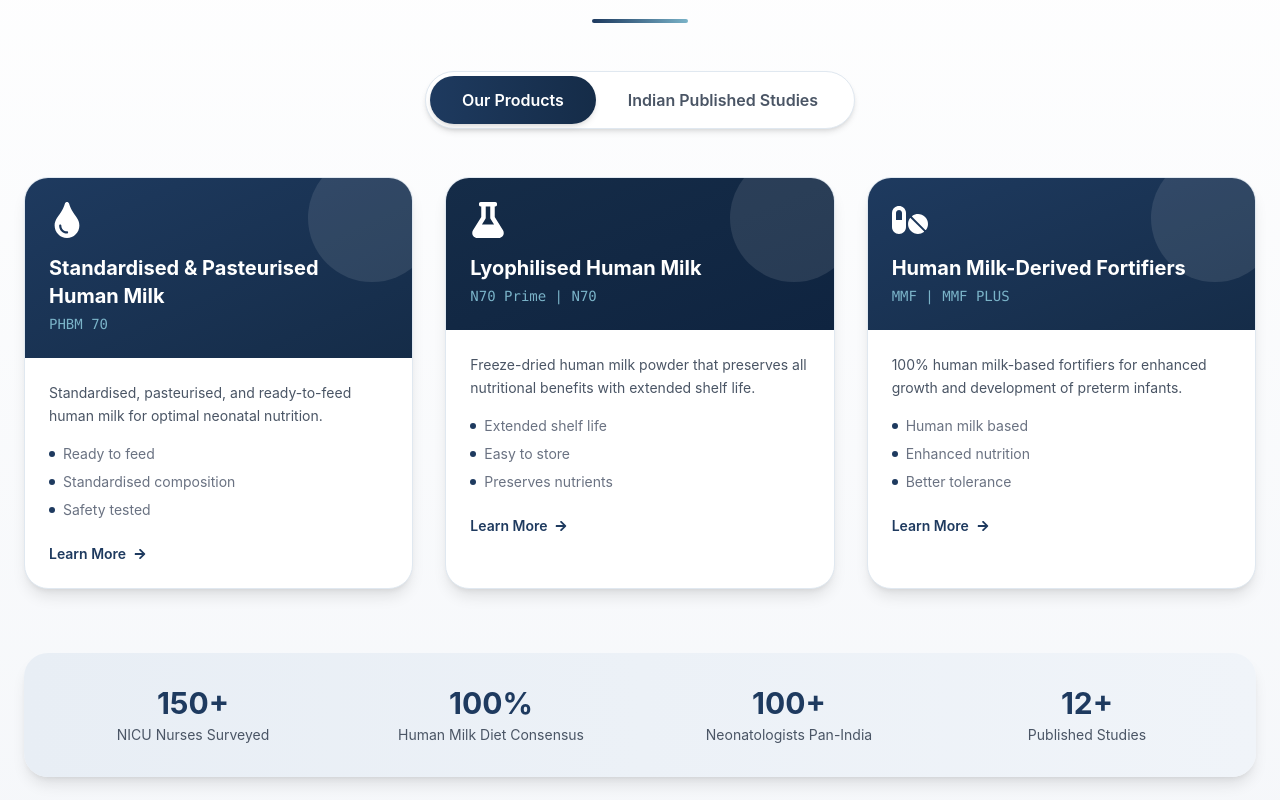
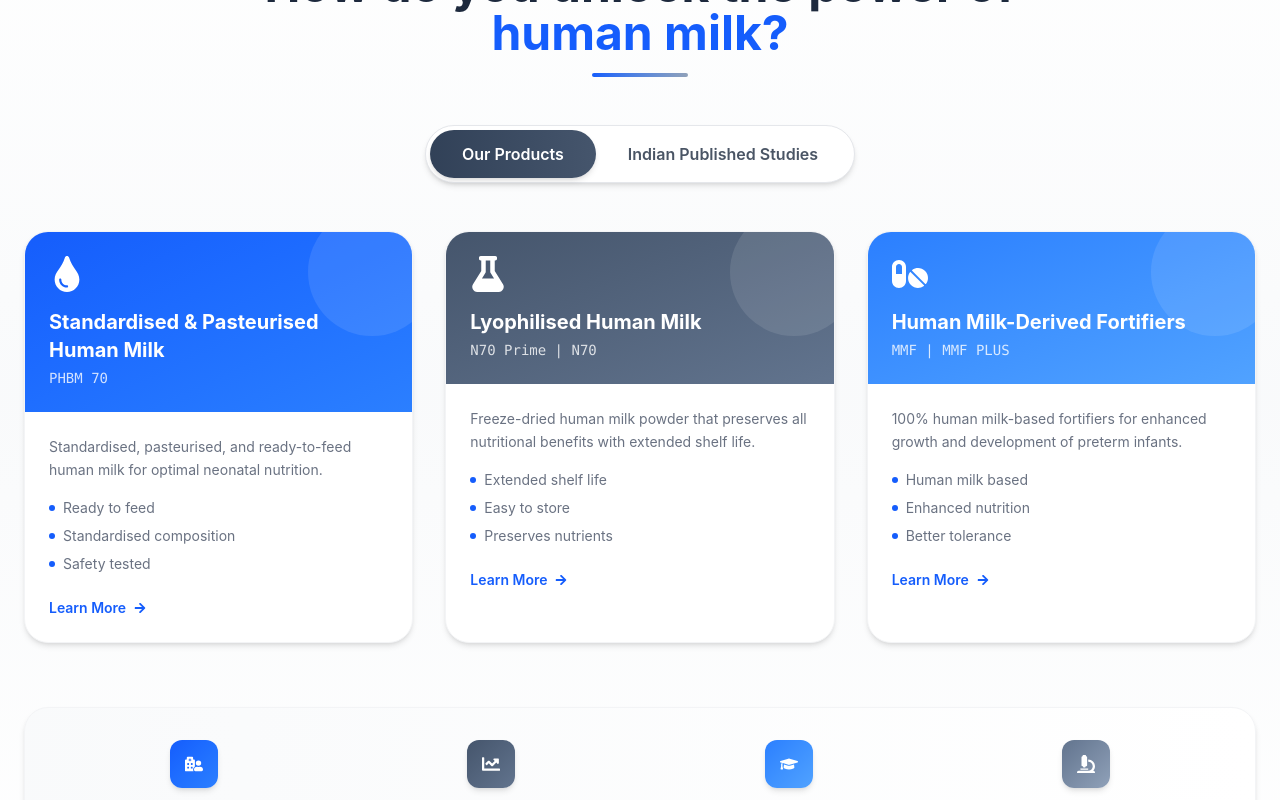
Before and after one commit to rajat804/pharmacy-frontend, a React app: page / in a window 1280 px wide. Shown: the part 3600-4400 px from the top of the page. Built offline with nearby package versions, Linux system fonts and the light colour scheme; the HTML template or start-up script is replaced by a standard one.

Commit message:
product publication

```diff
--- a/src/components/home/ProductsPublications.jsx
+++ b/src/components/home/ProductsPublications.jsx
@@ -12,7 +12,9 @@ import {
   FaChevronRight,
   FaClipboardList,
   FaStar,
-  FaGraduationCap
+  FaGraduationCap,
+  FaMicroscope,
+  FaRegLightbulb
 } from 'react-icons/fa';
 
 const ProductsPublications = () => {
@@ -25,7 +27,7 @@ const ProductsPublications = () => {
       description: "Standardised, pasteurised, and ready-to-feed human milk for optimal neonatal nutrition.",
       icon: <FaTint className="text-4xl" />,
       features: ["Ready to feed", "Standardised composition", "Safety tested"],
-      color: "from-[#1e3a5f] to-[#152c48]"
+      color: "from-blue-600 to-blue-500"
     },
     {
       title: "Lyophilised Human Milk",
@@ -33,7 +35,7 @@ const ProductsPublications = () => {
       description: "Freeze-dried human milk powder that preserves all nutritional benefits with extended shelf life.",
       icon: <FaFlask className="text-4xl" />,
       features: ["Extended shelf life", "Easy to store", "Preserves nutrients"],
-      color: "from-[#152c48] to-[#0f2440]"
+      color: "from-slate-600 to-slate-500"
     },
     {
       title: "Human Milk-Derived Fortifiers",
@@ -41,7 +43,7 @@ const ProductsPublications = () => {
       description: "100% human milk-based fortifiers for enhanced growth and development of preterm infants.",
       icon: <FaPills className="text-4xl" />,
       features: ["Human milk based", "Enhanced nutrition", "Better tolerance"],
-      color: "from-[#1e3a5f] to-[#152c48]"
+      color: "from-blue-500 to-blue-400"
     }
   ];
 
@@ -52,7 +54,8 @@ const ProductsPublications = () => {
       journal: "J. Pediatr. Neonatal Individ. Med. 2022;11(1)",
       description: "Higher weight gain and significantly lower feed intolerance vs. bovine-based HMF",
       icon: <FaChartLine />,
-      impact: "Reduced Hospital Stay"
+      impact: "Reduced Hospital Stay",
+      color: "from-blue-600 to-blue-500"
     },
     {
       title: "Adequate growth with no incidence of clinically significant adverse events",
@@ -60,7 +63,8 @@ const ProductsPublications = () => {
       journal: "Indian J Child Health. 2020;7(1):33-35",
       description: "Demonstrated safe and effective growth outcomes in preterm infants",
       icon: <FaBaby />,
-      impact: "Safe Growth"
+      impact: "Safe Growth",
+      color: "from-slate-600 to-slate-500"
     },
     {
       title: "100% Human Milk Diet Benefits in Preterm Infants",
@@ -68,7 +72,8 @@ const ProductsPublications = () => {
       journal: "J. Trop. Pediatr. 2023;69(1)",
       description: "Comprehensive study on the advantages of exclusive human milk diet",
       icon: <FaHospitalUser />,
-      impact: "Clinical Evidence"
+      impact: "Clinical Evidence",
+      color: "from-blue-500 to-blue-400"
     },
     {
       title: "Early fortification with human milk-derived fortifier led to quicker NICU discharge",
@@ -76,7 +81,8 @@ const ProductsPublications = () => {
       journal: "Perinatol. 2020;21: 57-63",
       description: "Early intervention with HMBF reduces hospitalization duration",
       icon: <FaClipboardList />,
-      impact: "Early Discharge"
+      impact: "Early Discharge",
+      color: "from-slate-500 to-slate-400"
     },
     {
       title: "Premature infants intolerant to bovine milk-based HMF were rescued with human milk-derived fortifiers",
@@ -84,7 +90,8 @@ const ProductsPublications = () => {
       journal: "Indian J Pediatr. 2022;89(11):1131-1133",
       description: "Rescue therapy success in CMPA and intolerance cases",
       icon: <FaBookOpen />,
-      impact: "Rescue Therapy"
+      impact: "Rescue Therapy",
+      color: "from-blue-600 to-blue-500"
     },
     {
       title: "Consensus of 100 neonatologists pan-India on Exclusive Human Milk Diet (EHMD)",
@@ -92,12 +99,13 @@ const ProductsPublications = () => {
       journal: "J. Contemp. Pediatr. 2021;8:445-50",
       description: "National consensus on EHMD as optimal choice for preterm infants",
       icon: <FaGraduationCap />,
-      impact: "Medical Consensus"
+      impact: "Medical Consensus",
+      color: "from-slate-600 to-slate-500"
     }
   ];
 
   return (
-    <section className="py-20 bg-gradient-to-b from-white to-[#f5f7fa]">
+    <section className="py-20 bg-gradient-to-b from-white via-gray-50 to-white">
       <div className="max-w-7xl mx-auto px-6">
 
         {/* Section Header */}
@@ -108,22 +116,26 @@ const ProductsPublications = () => {
           viewport={{ once: true }}
           className="text-center mb-12"
         >
-          <h2 className="text-4xl md:text-5xl font-bold text-[#0a1628] mb-4">
+          <div className="inline-flex items-center gap-3 bg-white px-6 py-2 rounded-full mb-4 shadow-sm border border-gray-200">
+            <FaRegLightbulb className="text-blue-600 text-lg" />
+            <span className="text-slate-700 font-semibold text-sm uppercase tracking-wider">Innovation</span>
+          </div>
+          <h2 className="text-4xl md:text-5xl font-bold text-slate-800 mb-4">
             How do you unlock the power of <br />
-            <span className="text-[#1e3a5f]">human milk?</span>
+            <span className="text-blue-600">human milk?</span>
           </h2>
-          <div className="w-24 h-1 bg-gradient-to-r from-[#1e3a5f] to-[#7ab3c8] mx-auto rounded-full"></div>
+          <div className="w-24 h-1 bg-gradient-to-r from-blue-600 to-slate-400 mx-auto rounded-full"></div>
         </motion.div>
 
         {/* Tabs */}
         <div className="flex justify-center mb-12">
-          <div className="bg-white rounded-full p-1 shadow-md border border-[#e0e8f0] inline-flex">
+          <div className="bg-white rounded-full p-1 shadow-md border border-gray-200 inline-flex">
             <button
               onClick={() => setActiveTab('products')}
               className={`px-8 py-3 rounded-full font-semibold transition-all duration-300 ${
                 activeTab === 'products'
-                  ? 'bg-gradient-to-r from-[#1e3a5f] to-[#152c48] text-white shadow-md'
-                  : 'text-gray-600 hover:text-[#1e3a5f]'
+                  ? 'bg-gradient-to-r from-slate-700 to-slate-600 text-white shadow-md'
+                  : 'text-gray-600 hover:text-blue-600'
               }`}
             >
               Our Products
@@ -132,8 +144,8 @@ const ProductsPublications = () => {
               onClick={() => setActiveTab('publications')}
               className={`px-8 py-3 rounded-full font-semibold transition-all duration-300 ${
                 activeTab === 'publications'
-                  ? 'bg-gradient-to-r from-[#1e3a5f] to-[#152c48] text-white shadow-md'
-                  : 'text-gray-600 hover:text-[#1e3a5f]'
+                  ? 'bg-gradient-to-r from-slate-700 to-slate-600 text-white shadow-md'
+                  : 'text-gray-600 hover:text-blue-600'
               }`}
             >
               Indian Published Studies
@@ -158,7 +170,7 @@ const ProductsPublications = () => {
                   initial={{ opacity: 0, scale: 0.9 }}
                   animate={{ opacity: 1, scale: 1 }}
                   transition={{ duration: 0.5, delay: index * 0.1 }}
-                  className="bg-white rounded-3xl overflow-hidden shadow-lg hover:shadow-2xl transition-all duration-500 group border border-[#e0e8f0] hover:-translate-y-3 hover:border-[#1e3a5f]/20"
+                  className="bg-white rounded-3xl overflow-hidden shadow-md hover:shadow-2xl transition-all duration-500 group border border-gray-100 hover:-translate-y-3"
                 >
                   {/* Icon Header */}
                   <div className={`bg-gradient-to-br ${product.color} p-6 text-white relative overflow-hidden`}>
@@ -167,27 +179,27 @@ const ProductsPublications = () => {
                       <div className="mb-4 transform group-hover:scale-110 group-hover:rotate-3 transition-all duration-300">
                         {product.icon}
                       </div>
-                      <h3 className="text-xl font-bold mb-1 group-hover:text-[#7ab3c8] transition-colors">
+                      <h3 className="text-xl font-bold mb-1 group-hover:text-blue-200 transition-colors">
                         {product.title}
                       </h3>
-                      <p className="text-[#7ab3c8] text-sm font-mono">{product.code}</p>
+                      <p className="text-white/80 text-sm font-mono">{product.code}</p>
                     </div>
                   </div>
 
                   {/* Content */}
                   <div className="p-6">
-                    <p className="text-gray-600 text-sm leading-relaxed mb-4 group-hover:text-gray-700 transition-colors">
+                    <p className="text-gray-500 text-sm leading-relaxed mb-4 group-hover:text-gray-600 transition-colors">
                       {product.description}
                     </p>
                     <div className="space-y-2">
                       {product.features.map((feature, i) => (
                         <div key={i} className="flex items-center gap-2 text-sm text-gray-500 group-hover:text-gray-600 transition-colors">
-                          <div className="w-1.5 h-1.5 bg-[#1e3a5f] rounded-full group-hover:scale-125 transition-all"></div>
+                          <div className="w-1.5 h-1.5 bg-blue-600 rounded-full group-hover:scale-125 transition-all"></div>
                           <span>{feature}</span>
                         </div>
                       ))}
                     </div>
-                    <button className="mt-6 text-[#1e3a5f] font-semibold text-sm flex items-center gap-2 group-hover:gap-3 group-hover:text-[#7ab3c8] transition-all">
+                    <button className="mt-6 text-blue-600 font-semibold text-sm flex items-center gap-2 group-hover:gap-3 group-hover:text-blue-700 transition-all">
                       Learn More <FaArrowRight className="text-xs group-hover:translate-x-1 transition-transform" />
                     </button>
                   </div>
@@ -210,27 +222,27 @@ const ProductsPublications = () => {
                 initial={{ opacity: 0, scale: 0.95 }}
                 animate={{ opacity: 1, scale: 1 }}
                 transition={{ duration: 0.5 }}
-                className="bg-gradient-to-br from-[#0a1628] to-[#1e3a5f] rounded-3xl p-8 mb-10 text-white shadow-xl hover:shadow-2xl transition-all duration-300"
+                className="bg-gradient-to-br from-slate-800 to-slate-700 rounded-3xl p-8 mb-10 text-white shadow-xl hover:shadow-2xl transition-all duration-300"
               >
                 <div className="flex flex-col md:flex-row items-center justify-between gap-6">
                   <div className="flex-1">
                     <div className="flex items-center gap-2 mb-3">
-                      <span className="bg-white/20 px-3 py-1 rounded-full text-xs font-semibold backdrop-blur-sm">Featured Study</span>
-                      <span className="bg-white/20 px-3 py-1 rounded-full text-xs font-semibold backdrop-blur-sm">Peer Reviewed</span>
+                      <span className="bg-white/20 backdrop-blur-sm px-3 py-1 rounded-full text-xs font-semibold">Featured Study</span>
+                      <span className="bg-white/20 backdrop-blur-sm px-3 py-1 rounded-full text-xs font-semibold">Peer Reviewed</span>
                     </div>
-                    <h3 className="text-2xl font-bold mb-3 group-hover:text-[#7ab3c8] transition-colors">
+                    <h3 className="text-2xl font-bold mb-3 group-hover:text-blue-300 transition-colors">
                       3-day lower NICU stay vs. bovine milk-based HMF
                     </h3>
-                    <p className="text-[#7ab3c8] mb-2">
+                    <p className="text-blue-300 mb-2">
                       Higher weight gain and significantly lower feed intolerance vs. bovine-based HMF
                     </p>
                     <p className="text-sm text-white/70">Kotha R, et al. J. Pediatr. Neonatal Individ. Med. 2022;11(1)</p>
                   </div>
                   <div className="text-center">
-                    <div className="text-4xl font-bold mb-1 bg-white/10 px-6 py-3 rounded-2xl backdrop-blur-sm">
+                    <div className="text-4xl font-bold mb-1 bg-white/10 backdrop-blur-sm px-6 py-3 rounded-2xl">
                       -3 Days
                     </div>
-                    <p className="text-sm text-[#7ab3c8]">Average NICU Stay Reduction</p>
+                    <p className="text-sm text-blue-300">Average NICU Stay Reduction</p>
                   </div>
                 </div>
               </motion.div>
@@ -243,22 +255,22 @@ const ProductsPublications = () => {
                     initial={{ opacity: 0, y: 20 }}
                     animate={{ opacity: 1, y: 0 }}
                     transition={{ duration: 0.5, delay: index * 0.1 }}
-                    className="bg-white rounded-2xl p-6 shadow-md hover:shadow-2xl transition-all duration-500 border border-[#e0e8f0] group hover:-translate-y-2 hover:border-[#1e3a5f]/20"
+                    className="bg-white rounded-2xl p-6 shadow-md hover:shadow-2xl transition-all duration-500 border border-gray-100 group hover:-translate-y-2"
                   >
                     <div className="flex items-start gap-4">
-                      <div className="w-12 h-12 bg-gradient-to-br from-[#e8eef5] to-[#dce5f0] rounded-xl flex items-center justify-center text-[#1e3a5f] text-xl group-hover:scale-110 group-hover:bg-[#1e3a5f] group-hover:text-white transition-all duration-300">
+                      <div className={`w-12 h-12 bg-gradient-to-br ${pub.color} rounded-xl flex items-center justify-center text-white text-xl group-hover:scale-110 transition-all duration-300 shadow-md`}>
                         {pub.icon}
                       </div>
                       <div className="flex-1">
                         <div className="flex items-center gap-2 mb-2 flex-wrap">
-                          <span className="text-xs bg-[#e8eef5] text-[#1e3a5f] px-2 py-1 rounded-full group-hover:bg-[#1e3a5f] group-hover:text-white transition-all duration-300">
+                          <span className="text-xs bg-blue-50 text-blue-600 px-2 py-1 rounded-full border border-blue-100 group-hover:bg-blue-600 group-hover:text-white transition-all duration-300">
                             {pub.impact}
                           </span>
                         </div>
-                        <h4 className="font-bold text-[#0a1628] mb-2 text-sm leading-tight group-hover:text-[#1e3a5f] transition-colors">
+                        <h4 className="font-bold text-slate-800 mb-2 text-sm leading-tight group-hover:text-blue-600 transition-colors">
                           {pub.title}
                         </h4>
-                        <p className="text-gray-600 text-xs mb-2 group-hover:text-gray-700 transition-colors">
+                        <p className="text-gray-500 text-xs mb-2 group-hover:text-gray-600 transition-colors">
                           {pub.description}
                         </p>
                         <p className="text-gray-400 text-xs font-mono group-hover:text-gray-500 transition-colors">
@@ -278,7 +290,7 @@ const ProductsPublications = () => {
                 <motion.button
                   whileHover={{ scale: 1.05, y: -2 }}
                   whileTap={{ scale: 0.98 }}
-                  className="inline-flex items-center gap-2 bg-gradient-to-r from-[#1e3a5f] to-[#152c48] hover:from-[#152c48] hover:to-[#0f2440] text-white px-8 py-3 rounded-full font-semibold shadow-lg hover:shadow-2xl transition-all duration-300"
+                  className="inline-flex items-center gap-2 bg-gradient-to-r from-slate-700 to-slate-600 hover:from-slate-600 hover:to-slate-500 text-white px-8 py-3 rounded-full font-semibold shadow-lg hover:shadow-2xl transition-all duration-300"
                 >
                   <FaBookOpen className="text-sm" />
                   View All Publications
@@ -295,24 +307,27 @@ const ProductsPublications = () => {
           whileInView={{ opacity: 1, y: 0 }}
           transition={{ duration: 0.6 }}
           viewport={{ once: true }}
-          className="mt-16 bg-gradient-to-r from-[#e8eef5] to-[#f0f4f9] rounded-3xl p-8 shadow-lg hover:shadow-2xl transition-all duration-300"
+          className="mt-16 bg-gradient-to-r from-gray-50 to-white rounded-3xl p-8 shadow-md hover:shadow-xl transition-all duration-300 border border-gray-100"
         >
           <div className="grid grid-cols-2 md:grid-cols-4 gap-6 text-center">
             {[
-              { value: "150+", label: "NICU Nurses Surveyed" },
-              { value: "100%", label: "Human Milk Diet Consensus" },
-              { value: "100+", label: "Neonatologists Pan-India" },
-              { value: "12+", label: "Published Studies" }
+              { value: "150+", label: "NICU Nurses Surveyed", icon: <FaHospitalUser />, color: "from-blue-600 to-blue-500" },
+              { value: "100%", label: "Human Milk Diet Consensus", icon: <FaChartLine />, color: "from-slate-600 to-slate-500" },
+              { value: "100+", label: "Neonatologists Pan-India", icon: <FaGraduationCap />, color: "from-blue-500 to-blue-400" },
+              { value: "12+", label: "Published Studies", icon: <FaMicroscope />, color: "from-slate-500 to-slate-400" }
             ].map((stat, idx) => (
               <motion.div
                 key={idx}
                 whileHover={{ y: -5 }}
                 className="group cursor-pointer"
               >
-                <div className="text-3xl font-bold text-[#1e3a5f] group-hover:text-[#7ab3c8] transition-all duration-300">
+                <div className={`w-12 h-12 bg-gradient-to-br ${stat.color} rounded-xl flex items-center justify-center mx-auto mb-3 group-hover:scale-110 transition-all duration-300 shadow-md`}>
+                  <div className="text-white text-lg">{stat.icon}</div>
+                </div>
+                <div className="text-2xl font-bold text-slate-800 group-hover:text-blue-600 transition-all duration-300">
                   {stat.value}
                 </div>
-                <p className="text-sm text-gray-600 mt-1 group-hover:text-gray-700 transition-colors">
+                <p className="text-xs text-gray-500 mt-1 group-hover:text-gray-600 transition-colors">
                   {stat.label}
                 </p>
               </motion.div>
```
